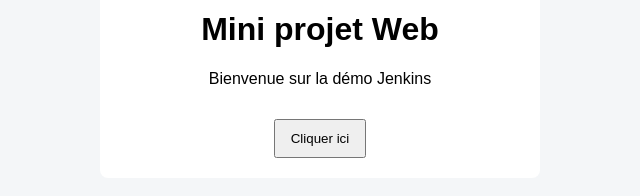
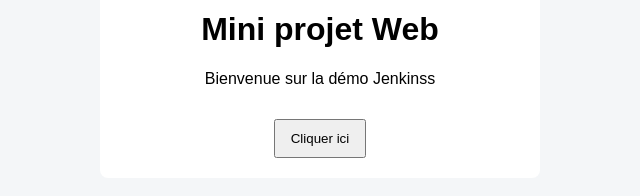
Before and after one commit to Ambinintsoa/jenkinsProject, a plain HTML site: page index.html in a window 1280 px wide. Shown: the part 130-326 px from the top of the page, 320-960 px from the left. Drawn offline with Linux system fonts and the light colour scheme.

Commit message:
Test webhook Jenkins local

```diff
--- a/index.html
+++ b/index.html
@@ -9,7 +9,7 @@
 
     <div class="container">
         <h1>Mini projet Web</h1>
-        <p id="message">Bienvenue sur la démo Jenkins</p>
+        <p id="message">Bienvenue sur la démo Jenkinss</p>
         <button onclick="changerMessage()">Cliquer ici</button>
     </div>
 
```
